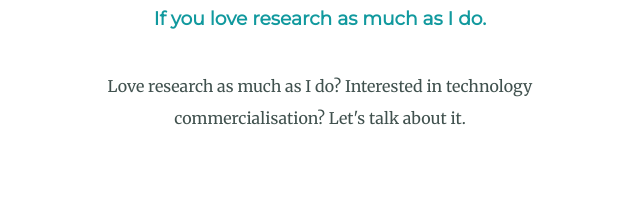
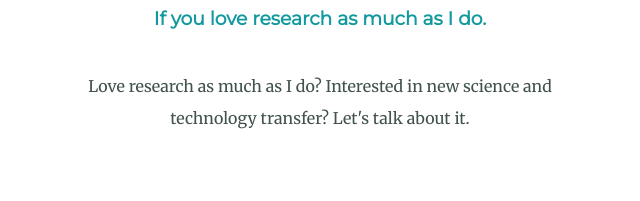
Before and after one commit to SamDBauer/cv, a plain HTML site: page index.html in a window 1280 px wide. Shown: the part 2563-2764 px from the top of the page, 320-960 px from the left. Drawn offline with Linux system fonts and the light colour scheme.

Commit message:
updated index.html

```diff
--- a/index.html
+++ b/index.html
@@ -51,7 +51,7 @@
     <div class="contact-me">
       <h2>Get In Touch</h2>
       <h3>If you love research as much as I do.</h3>
-      <p class="contact-message">Love research as much as I do? Interested in technology commercialisation? Let's talk about it.</p>
+      <p class="contact-message">Love research as much as I do? Interested in new science and technology transfer? Let's talk about it.</p>
       <a class="btn" href="mailto:clovedsm@gmail.com">CONTACT ME</a>
     </div>
   </div>
```
